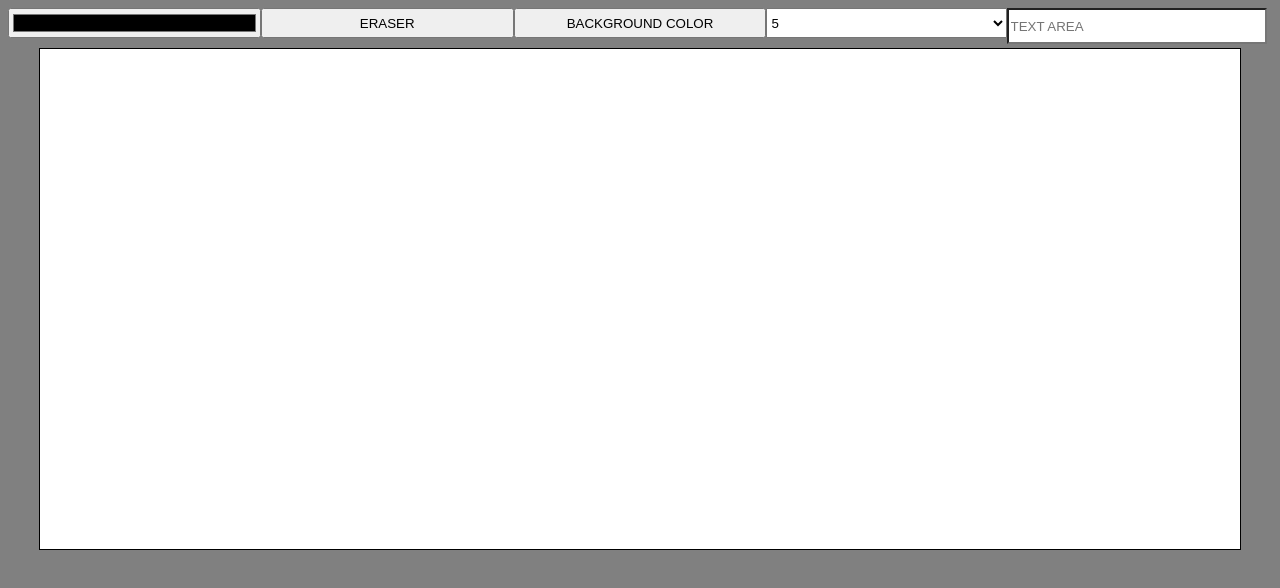
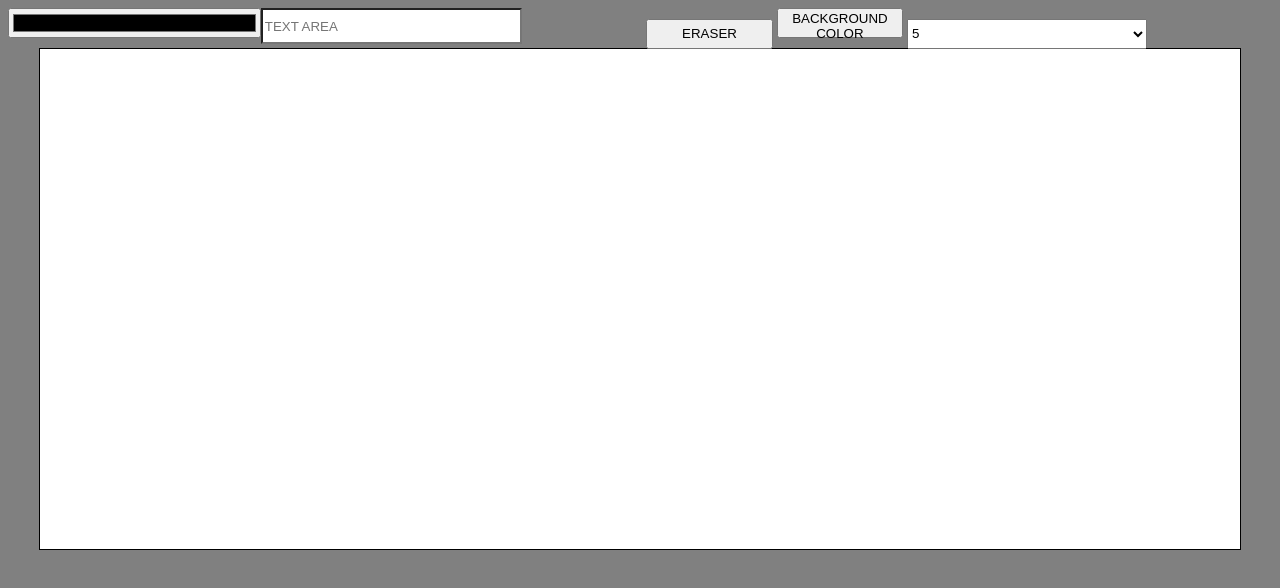
Before and after one commit to Ankitzero/rabbitpaint.github.io, a plain HTML site: page index.html in a window 1280 px wide. Drawn offline with Linux system fonts and the light colour scheme.

Commit message:
Update kivisheet.css

```diff
--- a/kivisheet.css
+++ b/kivisheet.css
@@ -48,14 +48,12 @@ float:left
 button
 {
     height:100%;
-width:20%;
-float:left;
+width:10%;
 }
 select
 {
     height:100%;
 width:19%;
-float:left;
 }
 /*
 #colors input
```
